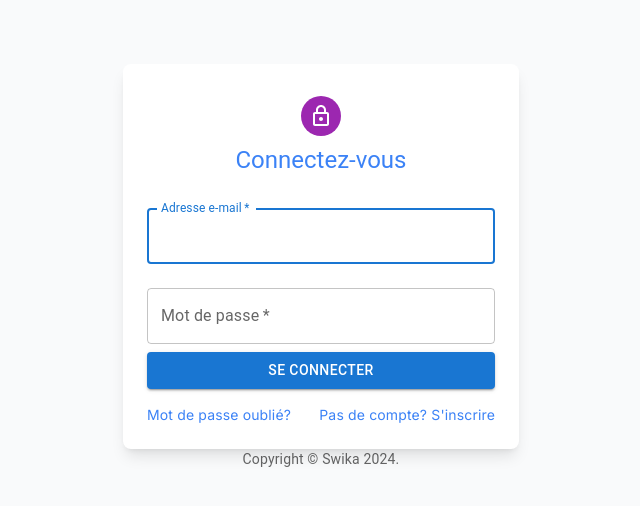
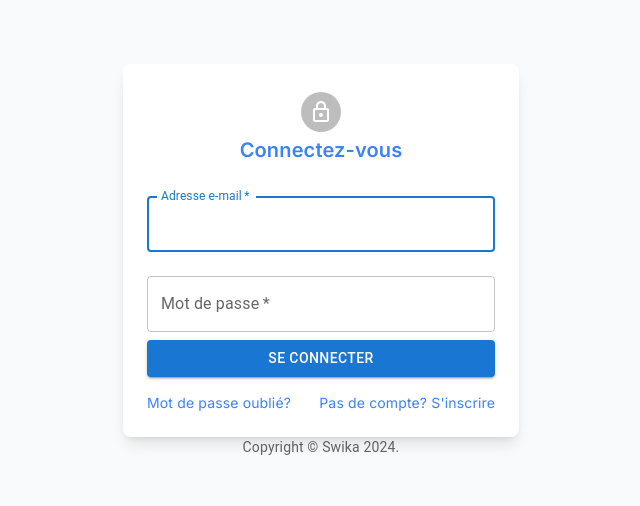
Before and after one commit to Marouane124/Swika-app, a Next.js app: page /SignIn in a window 1280 px wide. Shown: the top 506 px of the page, without its empty margins (319-959 px from the left). Built offline with nearby package versions, Linux system fonts and the light colour scheme.

Commit message:
Modification de la page de Sign in

```diff
--- a/app/SignIn/SignIn.tsx
+++ b/app/SignIn/SignIn.tsx
@@ -9,8 +9,8 @@ import Link from 'next/link';
 import Grid from '@mui/material/Grid';
 import Box from '@mui/material/Box';
 import LockOutlinedIcon from '@mui/icons-material/LockOutlined';
+import Container from '@mui/material/Container';
 import Typography from '@mui/material/Typography';
-import Container from '@mui/material/Container';
 
 function Copyright(props: any) {
     return (
@@ -38,12 +38,12 @@ export default function SignIn() {
       <Box
         className="flex flex-col items-center bg-white p-6 rounded-lg shadow-lg"
       >
-        <Avatar sx={{ m: 1, bgcolor: 'secondary.main' }} className="bg-blue-500">
+        <Avatar className="bg-blue-500 m-1">
           <LockOutlinedIcon />
         </Avatar>
-        <Typography component="h1" variant="h5" className="text-blue-500 text-xl">
+        <h1 className="text-blue-500 text-xl font-semibold">
           Connectez-vous
-        </Typography>
+        </h1>
         <Box component="form" onSubmit={handleSubmit} noValidate className="mt-4 w-full">
           <TextField
             margin="normal"
```
Lines whose indentation alone changed are shown as unchanged.
